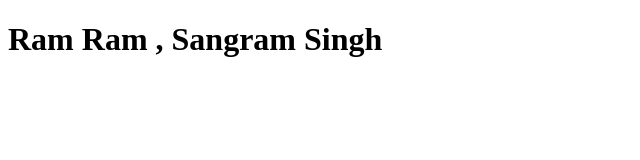
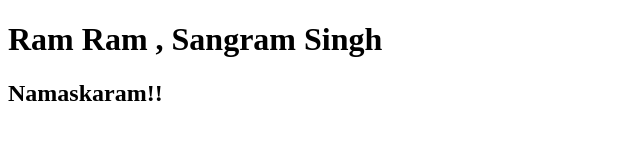
Before and after one commit to sangramkarthik/sangramkarthik.github.io, a plain HTML site: page index.html in a window 1280 px wide. Shown: the whole page, without its empty margins (0-640 px from the left). Drawn offline with Linux system fonts and the light colour scheme.

Commit message:
changes made

```diff
--- a/index.html
+++ b/index.html
@@ -7,5 +7,6 @@
 </head>
 <body>
     <h1>Ram Ram , Sangram Singh</h1>
+    <h2>Namaskaram!!</h2>
 </body>
 </html>
```
